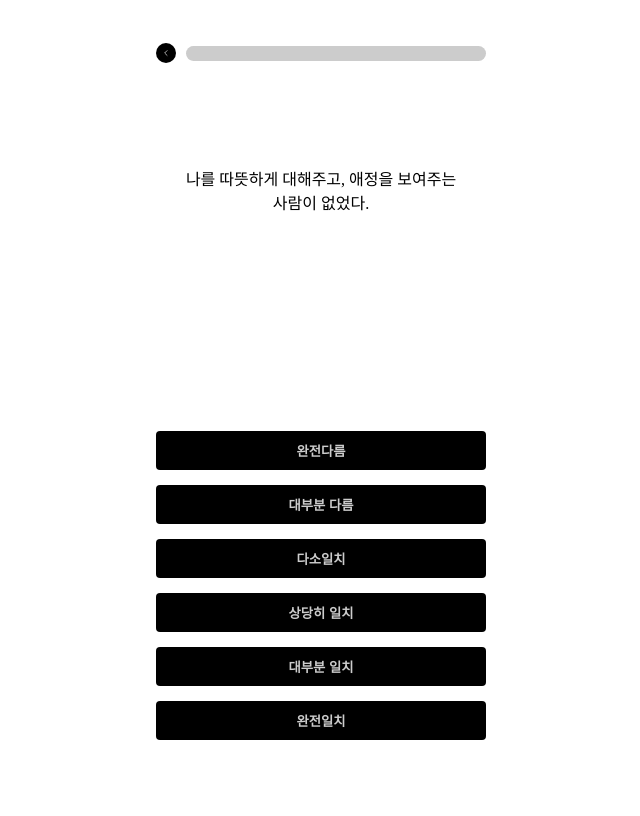
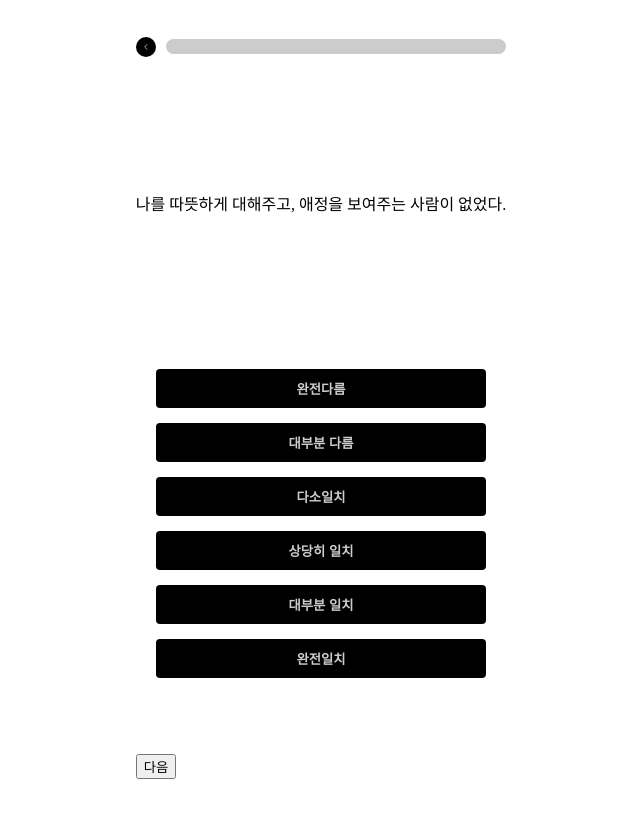
Before and after one commit to vyekahs/mhsq_min, a SvelteKit app: page /survey in a window 1280 px wide. Shown: the whole page, without its empty margins (319-959 px from the left). Built offline with nearby package versions, Linux system fonts and the light colour scheme.

Commit message:
feat: survey에 funnel 추가

```diff
--- a/src/app.html
+++ b/src/app.html
@@ -1,5 +1,5 @@
 <!DOCTYPE html>
-<html lang="en">
+<html lang="kr">
 	<head>
 		<meta charset="utf-8" />
 		<link rel="icon" href="%sveltekit.assets%/favicon.png" />
--- a/src/component/Funnel/Funnel.svelte
+++ b/src/component/Funnel/Funnel.svelte
@@ -1,50 +1,59 @@
 <!-- Funnel.svelte -->
 <script lang="ts">
   import { goto } from "$app/navigation";
-  import { setContext } from "svelte";
-  import { writable } from "svelte/store";
   import { page } from "$app/stores";
+  import type { ComponentType } from "svelte";
   import Transition from "../Transition/Transition.svelte";
 
-  export let qs: string;
-  export let steps: { name: string; children: any }[];
+  export let qs: string = "funnel-step"; // 쿼리스트링 default: funnel-step
+  export let steps: {
+    name: number; // params와 같은 name을 보여준다.
+    component: ComponentType;
+    props?: Record<string, any>;
+  }[];
 
-  const params = $page.url.search;
-  console.log(params);
+  let index = $page.url.searchParams.get(qs);
+  let stepIndex = index ?? 1; // index가 null이면 0을 반환
 
-  const stepStore = writable<{ name: string; children: any } | null>(null);
-  let currStep: { name: string; children: any } = steps[0];
+  let currStep:
+    | {
+        name: number;
+        component: ComponentType;
+        props?: Record<string, any>;
+      }
+    | undefined = steps.find((el) => el.name === +stepIndex);
 
-  const onNext = () => {
+  let onNext: VoidFunction;
+
+  $: {
+    index = $page.url.searchParams.get(qs);
+    stepIndex = index ?? 1;
+
+    currStep = steps.find((el) => el.name === +stepIndex);
+
+    onNext = () => {
       if (!currStep) {
         return;
       }
 
-    const nextIndex = steps.indexOf(currStep) + 1;
+      const nextStepIndex = steps.indexOf(currStep) + 2;
 
-    if (nextIndex >= steps.length) {
+      if (nextStepIndex > steps.length) {
         return;
       }
 
-    const nextStep = steps[nextIndex];
-    stepStore.set(nextStep);
-    goto(`?${qs}=${nextStep.name}`);
+      goto(`?${qs}=${nextStepIndex}`);
     };
-
-  setContext("currStep", stepStore);
-
-  $: {
-    if ($stepStore) {
-      currStep = $stepStore;
-    }
   }
 </script>
 
 <div>
-  {#key $page.url.search}
+  {#if currStep}
+    {#key currStep}
       <Transition>
-      <svelte:component this={currStep.children} />
+        <svelte:component this={currStep.component} {...currStep.props} />
       </Transition>
     {/key}
+  {/if}
   <button on:click={onNext}>다음</button>
 </div>
--- /dev/null
+++ b/src/component/Question/Question.svelte
@@ -0,0 +1,50 @@
+<script lang="ts">
+  export let question: string;
+  export let answers: string[];
+</script>
+
+<div class="question">
+  <div class="title">{question}</div>
+  <div class="flex">
+    {#each answers as answer}
+      <button class="selectButton">
+        {answer}
+      </button>
+    {/each}
+  </div>
+</div>
+
+<style scoped>
+  .question {
+    width: 100%;
+    height: 80vh;
+    display: flex;
+    flex-direction: column;
+    align-items: center;
+    justify-content: space-around;
+  }
+
+  .selectButton {
+    width: 330px;
+    padding: 10px 20px;
+    background-color: #000;
+    color: #ccc;
+    border: none;
+    border-radius: 4px;
+    cursor: pointer;
+    font-weight: bold;
+  }
+
+  .selectButton:hover {
+    background-color: #ccc;
+    color: black;
+  }
+
+  .flex {
+    width: 100%;
+    display: flex;
+    flex-direction: column;
+    align-items: center;
+    gap: 15px;
+  }
+</style>
--- a/src/component/Reservation/병원선택.svelte
+++ b/src/component/Reservation/병원선택.svelte
@@ -1 +1,5 @@
-<div>병원선택1</div>
+<script lang="ts">
+  export let name: string;
+</script>
+
+<div>병원선택 {name}</div>
--- a/src/component/Reservation/사람선택.svelte
+++ b/src/component/Reservation/사람선택.svelte
@@ -1,4 +1,5 @@
-<script>
+<script lang="ts">
+  export let name: string;
 </script>
 
-<div>사람</div>
+<div>사람선택{name}</div>
--- /dev/null
+++ b/src/routes/+layout.svelte
@@ -0,0 +1,8 @@
+<div class="container">
+  <slot />
+</div>
+
+<style scoped>
+  .container {
+  }
+</style>
--- a/src/routes/survey/+page.svelte
+++ b/src/routes/survey/+page.svelte
@@ -3,6 +3,9 @@
   import { questions } from "./question";
   import { answer } from "../store/answer_data";
   import { slide } from "svelte/transition";
+  import Funnel from "../../component/Funnel/Funnel.svelte";
+  import type { ComponentType } from "svelte";
+  import Question from "../../component/Question/Question.svelte";
   let currentIdx = 0;
   let selectedAnswers: any[] = [];
   let completed = false;
@@ -32,6 +35,18 @@
     answer.set(selectedAnswers);
     goto(`/result`, { state: { selectedAnswers }, replaceState: true });
   }
+
+  const Steps: {
+    name: number;
+    component: ComponentType;
+    props?: Record<string, any>;
+  }[] = questions.map((question) => ({
+    name: question.index,
+    component: Question,
+    props: {
+      ...question,
+    },
+  }));
 </script>
 
 <section>
@@ -55,23 +70,7 @@
       </div>
     </header>
     <div class="row">
-      {#each questions as q, idx}
-        {#if idx === currentIdx && !completed}
-          <div class="question"
-          transition:slide="{{ duration: 300, delay: 0, easing: e => e , axis: 'x'}}"
-          >
-            <div class="title">{q.question}</div>
-            <div class="flex">
-              {#each q.answers as answer}
-                <button
-                  class="selectButton"
-                  on:click={() => selectAnswer(answer)}>{answer}</button
-                >
-              {/each}
-            </div>
-          </div>
-        {/if}
-      {/each}
+      <Funnel steps={Steps} />
       {#if completed}
         <div class="question">
           <span>검사가 완료되었습니다.</span>
@@ -129,14 +128,6 @@
     font-size: 10px;
   }
 
-  .title {
-    height: 200px;
-    width: 300px;
-    text-align: center;
-    word-wrap: break-word;
-    white-space: pre-line;
-    word-break: keep-all;
-  }
   .row {
     display: flex;
     flex-direction: row;
```
Also changed, not shown: src/routes/reservation/+page.svelte (+16 -16 lines). Lines whose indentation alone changed are shown as unchanged.
